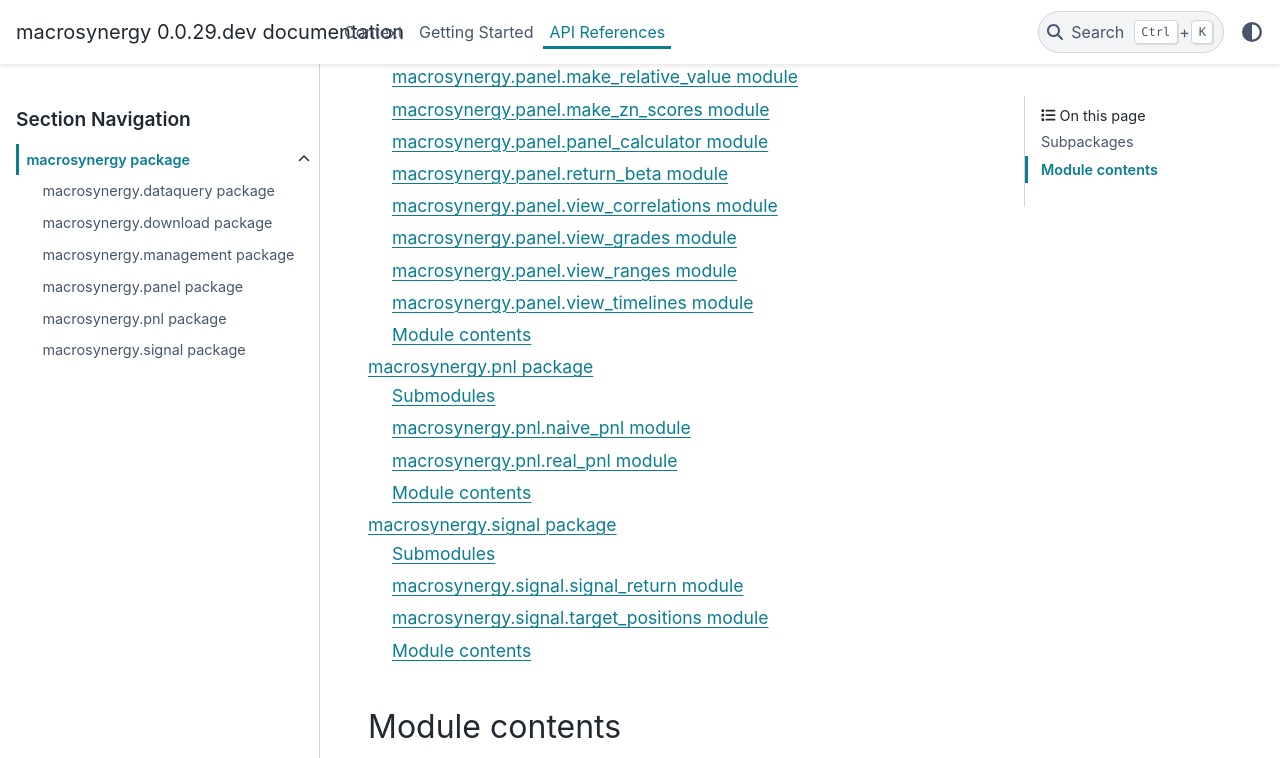
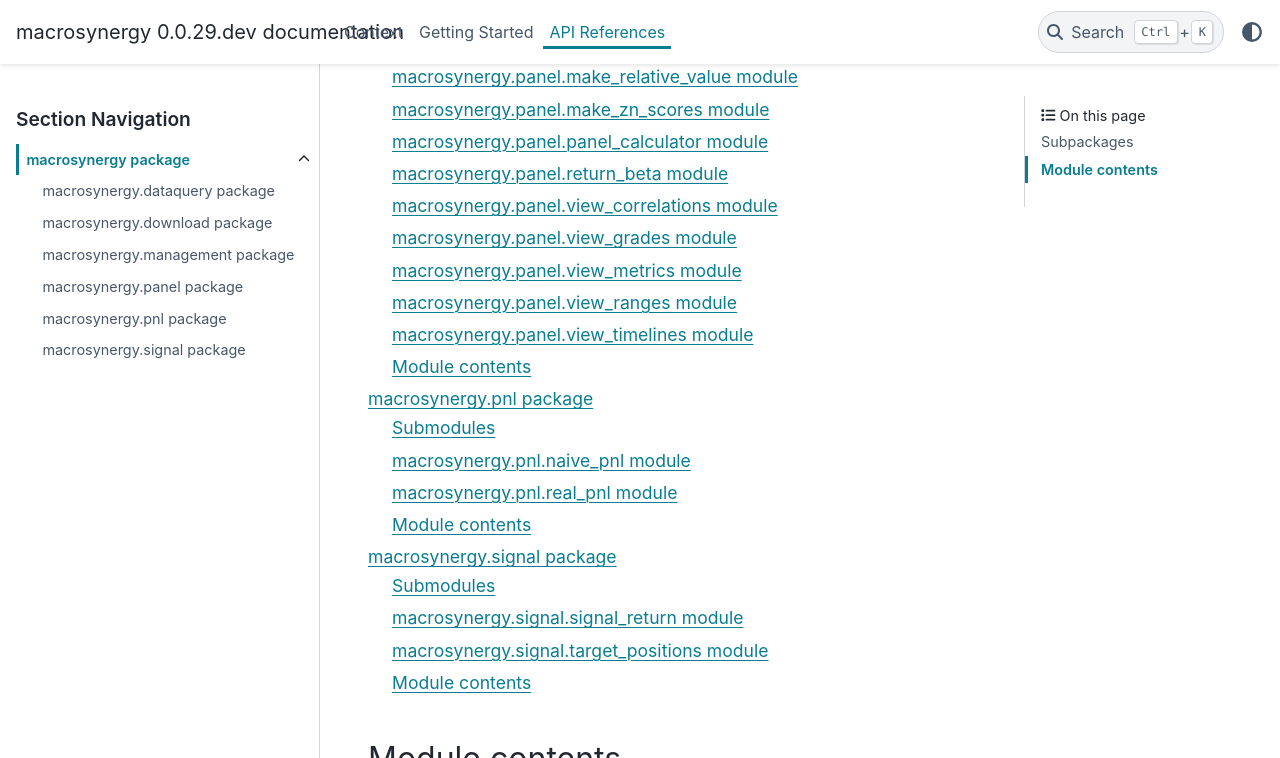
Before and after one commit to macrosynergy/macrosynergy, a Sphinx documentation site: the page built from docs/source/ref/macrosynergy.rst, in a window 1280 px wide and 900 px high, scrolled down 1149 px, cut to the strip 0-758 px from the top of the window. Built offline with Sphinx 7.4.7 and the PyData theme 0.15.4, drawn with Linux system fonts in a browser that asks for light colours; the version number could not be read and is left out.

Commit message:
Auto-generating docs

```diff
--- a/docs/source/ref/macrosynergy.panel.rst
+++ b/docs/source/ref/macrosynergy.panel.rst
@@ -108,6 +108,14 @@ macrosynergy.panel.view\_grades module
    :undoc-members:
    :show-inheritance:
 
+macrosynergy.panel.view\_metrics module
+---------------------------------------
+
+.. automodule:: macrosynergy.panel.view_metrics
+   :members:
+   :undoc-members:
+   :show-inheritance:
+
 macrosynergy.panel.view\_ranges module
 --------------------------------------
 
```
